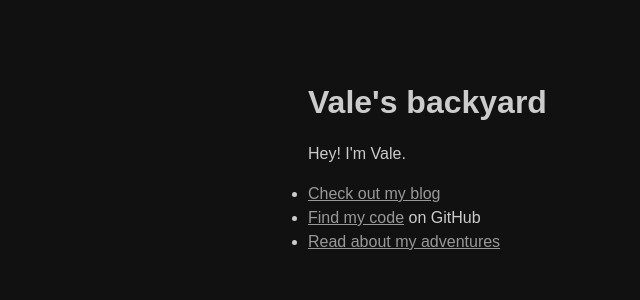
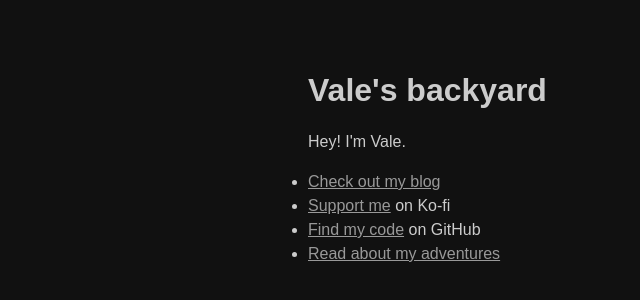
Before and after one commit to valerauko/valerauko.net, a plain HTML site: page index.html in a window 1280 px wide. Shown: the part 234-534 px from the top of the page, without its empty margins (640-1280 px from the left). Drawn offline with Linux system fonts and the light colour scheme.

Commit message:
Add ko-fi link

```diff
--- a/index.html
+++ b/index.html
@@ -54,6 +54,7 @@
     <p>Hey! I'm Vale.</p>
     <ul>
       <li><a href="https://blog.valerauko.net/">Check out my blog</a></li>
+      <li><a href="https://ko-fi.com/valerauko">Support me</a> on Ko-fi</li>
       <li><a href="https://github.com/valerauko">Find my code</a> on GitHub</li>
       <li><a href="https://climbing.erdos.tech/">Read about my adventures</a></li>
     </ul>
```
